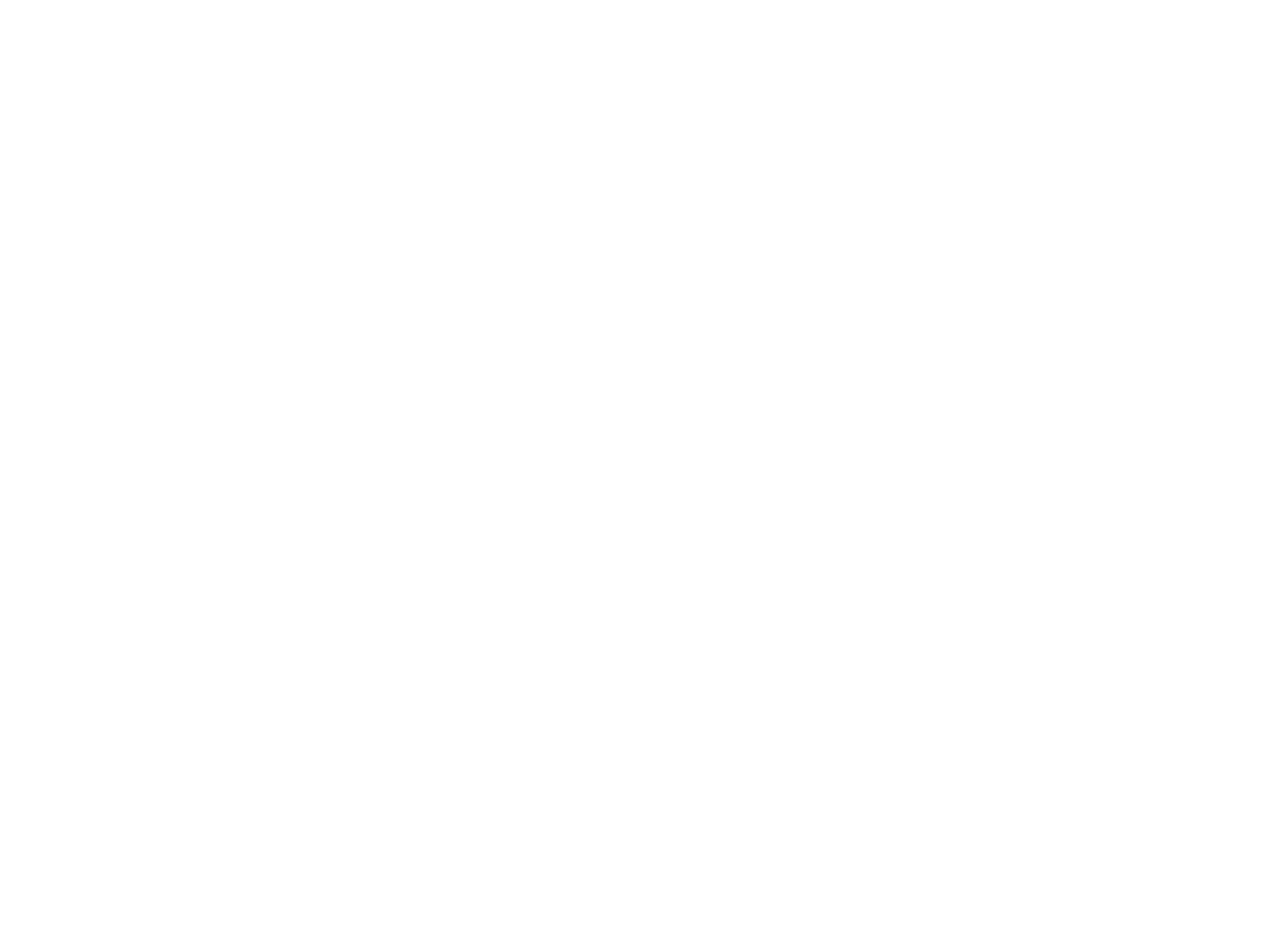
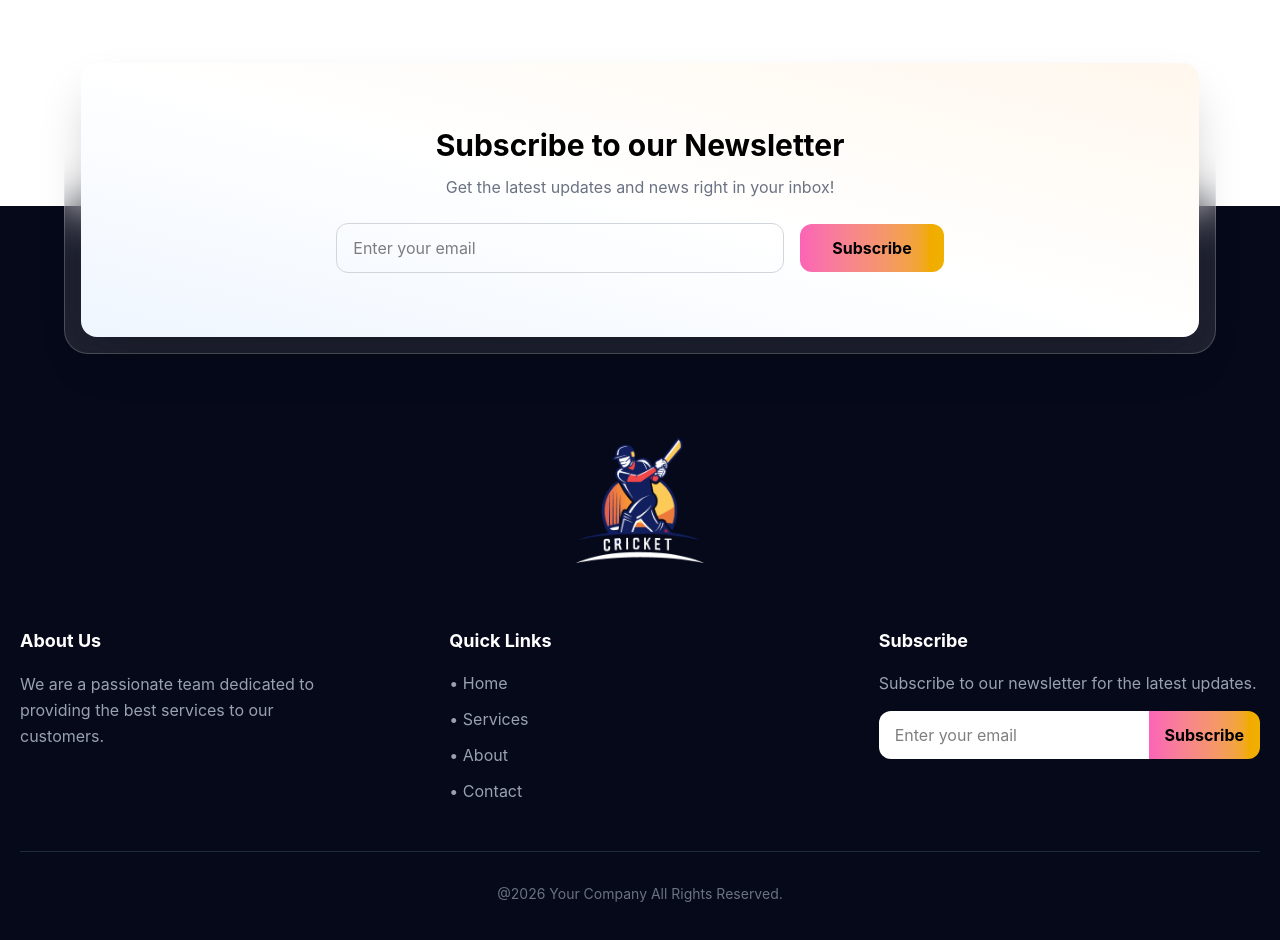
Before and after one commit to mosharof-dev/bpl-dream11-team-builder, a React (Vite) app: page / in a window 1280 px wide. Shown: the part 5320-6260 px from the top of the page. Before the commit the page ends 5334 px from the top, so only its background shows below. Built offline with nearby package versions, Linux system fonts and the light colour scheme.

Commit message:
Footer Section complate

```diff
--- a/src/App.jsx
+++ b/src/App.jsx
@@ -6,6 +6,7 @@
 import Players from './Components/HomePage/Players/Players'
 import Navbar from './Components/Navbar/Navbar'
 import { ToastContainer } from 'react-toastify'
+import Footer from './Components/Footer/Footer'
 
 const FetchPlayer =  async() => {
 const res = await fetch("/public/playerData.json")
@@ -32,6 +33,8 @@
      <Players playerPromise={playerPromise} setCoin={setCoin} coin={coin}></Players>
   </Suspense>
 
+  <Footer></Footer>
+
       <ToastContainer />
 
     </>
--- /dev/null
+++ b/src/Components/Footer/Footer.jsx
@@ -0,0 +1,84 @@
+import React from 'react';
+import FooterLogo from '../../assets/logo-footer.png'
+
+const Footer = () => {
+    return (
+        <div className="mt-60">
+            <footer className="relative bg-[#06091A] text-white pt-48 pb-10 px-5 z-10">
+
+
+                <div className="absolute -top-40 left-1/2 -translate-x-1/2 w-[90%] max-w-6xl z-20">
+                    <div className="bg-white/10 backdrop-blur-xl border border-white/20 p-4 rounded-3xl">
+                        <div className="bg-white text-black rounded-2xl py-16 px-6 text-center shadow-2xl bg-gradient-to-tr from-blue-50 via-white to-orange-50">
+                            <h2 className="text-3xl font-bold mb-3">Subscribe to our Newsletter</h2>
+                            <p className="text-gray-500 mb-6">Get the latest updates and news right in your inbox!</p>
+                            <div className="flex flex-col sm:flex-row gap-4 justify-center items-center">
+                                <input
+                                    type="email"
+                                    placeholder="Enter your email"
+                                    className="border border-gray-300 rounded-xl px-4 py-3 w-full max-w-md focus:outline-none focus:ring-2 focus:ring-orange-300"
+                                />
+                                <button className="bg-gradient-to-r from-pink-400 to-yellow-500 text-black font-bold px-8 py-3 rounded-xl hover:shadow-lg transition-all duration-300 w-full sm:w-auto">
+                                    Subscribe
+                                </button>
+                            </div>
+                        </div>
+                    </div>
+                </div>
+
+                {/* 2. Main Footer Content */}
+                <div className="max-w-7xl mx-auto">
+                    {/* Logo */}
+                    <div className="flex justify-center mb-16 pt-10">
+                        <img src={FooterLogo} alt="Cricket Logo" className="w-32" />
+                    </div>
+
+                    {/* Footer Columns */}
+                    <div className="grid grid-cols-1 md:grid-cols-3 gap-12 border-b border-gray-800 pb-12">
+                        {/* About Us */}
+                        <div>
+                            <h3 className="font-bold text-lg mb-4 text-white">About Us</h3>
+                            <p className="text-gray-400 leading-relaxed max-w-xs">
+                                We are a passionate team dedicated to providing the best services to our customers.
+                            </p>
+                        </div>
+
+                        {/* Quick Links */}
+                        <div>
+                            <h3 className="font-bold text-lg mb-4 text-white">Quick Links</h3>
+                            <ul className="text-gray-400 space-y-3">
+                                <li className="hover:text-white cursor-pointer transition">• Home</li>
+                                <li className="hover:text-white cursor-pointer transition">• Services</li>
+                                <li className="hover:text-white cursor-pointer transition">• About</li>
+                                <li className="hover:text-white cursor-pointer transition">• Contact</li>
+                            </ul>
+                        </div>
+
+                        {/* Subscribe Section */}
+                        <div>
+                            <h3 className="font-bold text-lg mb-4 text-white">Subscribe</h3>
+                            <p className="text-gray-400 mb-4">Subscribe to our newsletter for the latest updates.</p>
+                            <div className="flex h-12">
+                                <input
+                                    type="email"
+                                    placeholder="Enter your email"
+                                    className="bg-white text-black px-4 py-2 w-full focus:outline-none rounded-l-xl"
+                                />
+                                <button className="bg-gradient-to-r from-pink-400 to-yellow-500 text-black font-bold px-4 py-2 rounded-r-xl whitespace-nowrap">
+                                    Subscribe
+                                </button>
+                            </div>
+                        </div>
+                    </div>
+
+                    {/* 3. Copyright */}
+                    <p className="text-center text-gray-500 mt-8 text-sm">
+                        @2026 Your Company All Rights Reserved.
+                    </p>
+                </div>
+            </footer>
+        </div>
+    );
+};
+
+export default Footer;
--- a/src/Components/HomePage/Players/SelectedPlayers/SelectedPlayers.jsx
+++ b/src/Components/HomePage/Players/SelectedPlayers/SelectedPlayers.jsx
@@ -1,4 +1,4 @@
-import React, { useState } from 'react';
+
 
 import SelectedCard from '../../../UI/SelectedCard';
 import { toast } from 'react-toastify';
```
